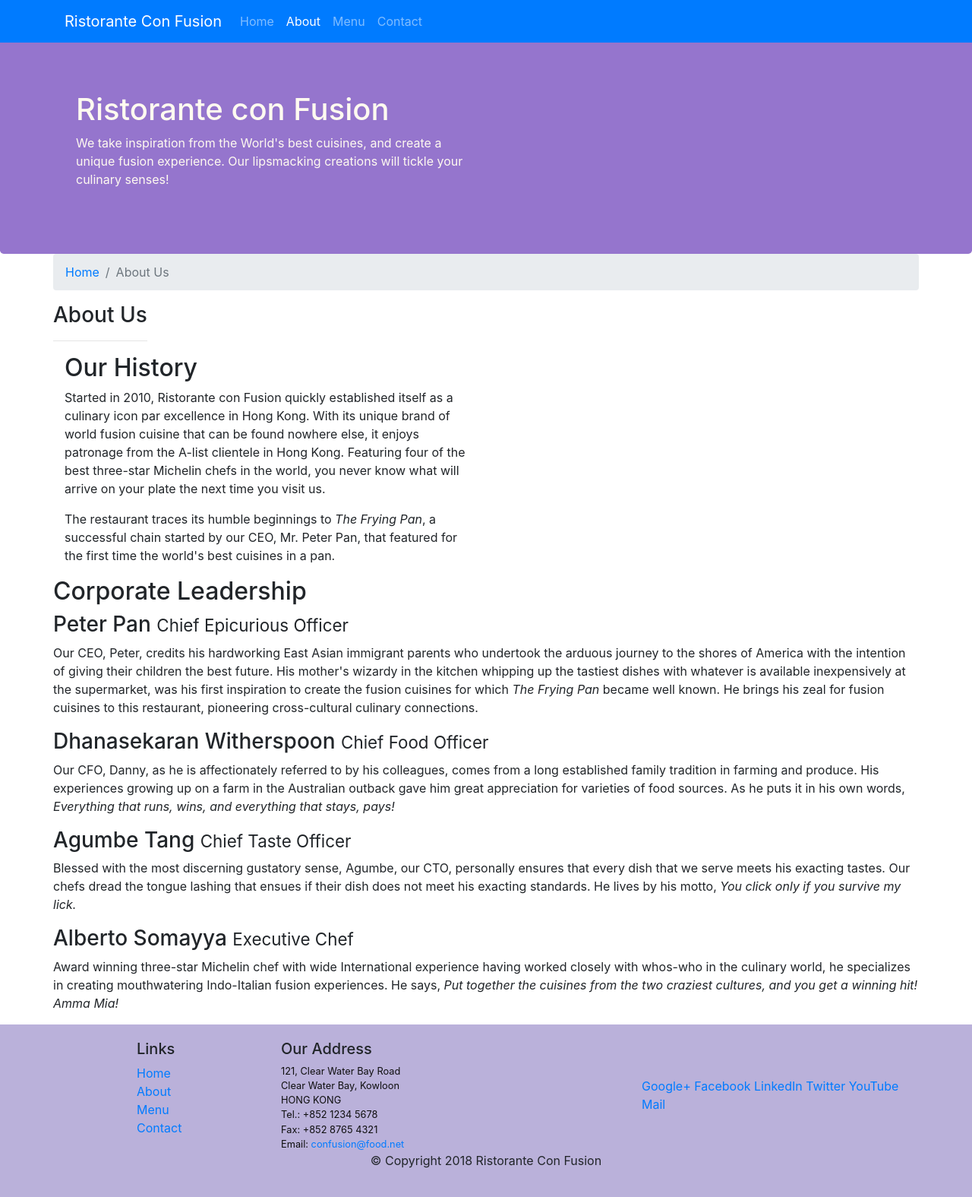
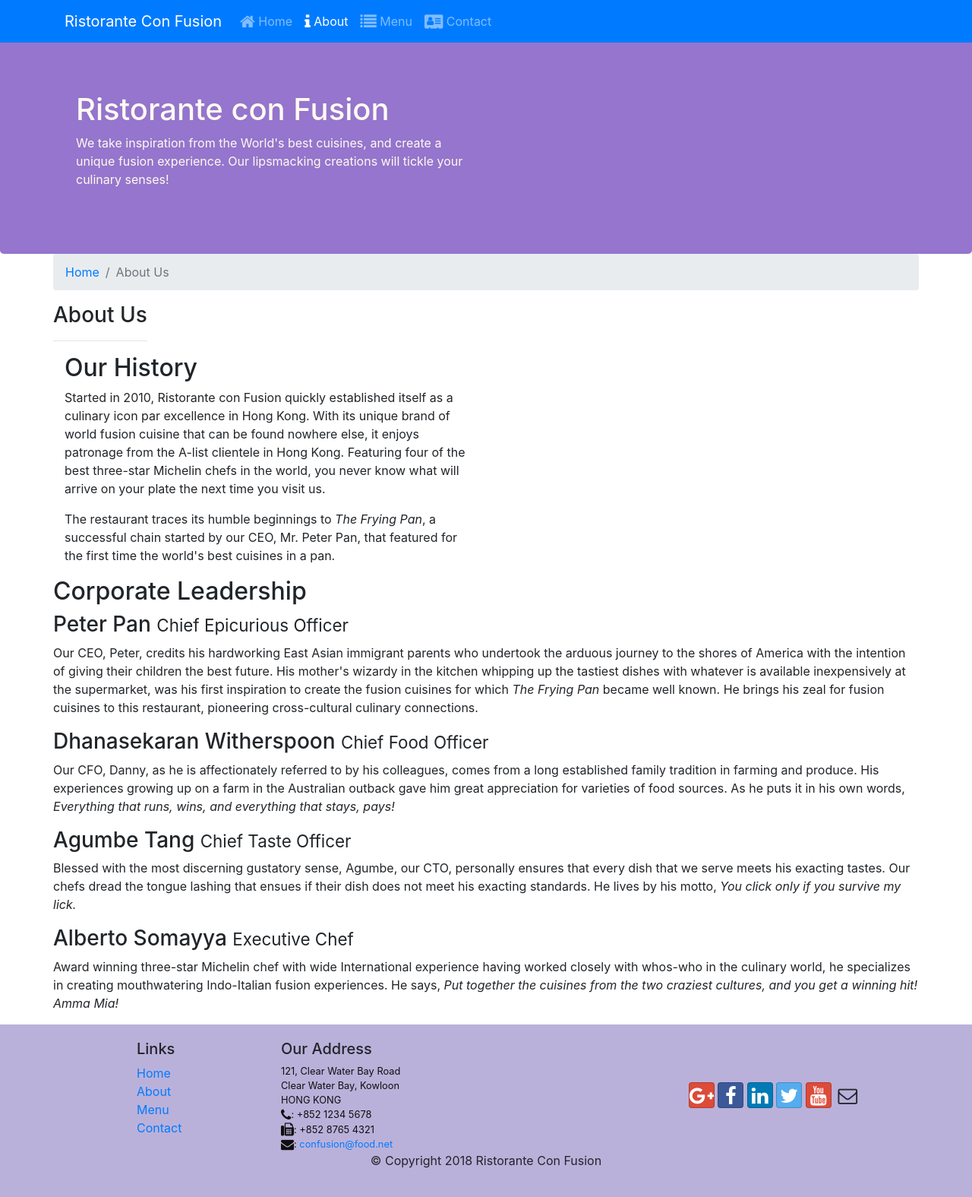
Before and after one commit to prachuryanath/git1, a website: page aboutus.html in a window 1280 px wide. Shown: the whole page at 76% size. Drawn offline with nearby package versions, Linux system fonts and the light colour scheme.

Commit message:
2nd week 3

```diff
--- a/aboutus.html
+++ b/aboutus.html
@@ -11,6 +11,8 @@
 
     <!-- Bootstrap CSS -->
     <link rel="stylesheet" href="node_modules/bootstrap/dist/css/bootstrap.min.css">
+    <link rel="stylesheet" href="node_modules/font-awesome/css/font-awesome.min.css">
+    <link rel="stylesheet" href="node_modules/bootstrap-social/bootstrap-social.css">
     <link rel="stylesheet" href="css/style.css">
 </head>
 
@@ -19,10 +21,10 @@
         <div class="container">
            <a class="navbar-brand" href="./index.html">Ristorante Con Fusion</a>
                 <ul class="navbar-nav mr-auto">
-                    <li class="nav-item"><a class="nav-link" href="./index.html">Home</a></li>
-                    <li class="nav-item active"><a class="nav-link" href="#">About</a></li>
-                    <li class="nav-item"><a class="nav-link" href="#">Menu</a></li>
-                    <li class="nav-item"><a class="nav-link" href="#">Contact</a></li>
+                    <li class="nav-item"><a class="nav-link" href="./index.html"><span class="fa fa-home fa-lg"></span> Home</a></li>
+                    <li class="nav-item active"><a class="nav-link" href="#"><span class="fa fa-info fa-lg"></span> About</a></li>
+                    <li class="nav-item"><a class="nav-link" href="#"><span class="fa fa-list fa-lg"></span> Menu</a></li>
+                    <li class="nav-item"><a class="nav-link" href="#"><span class="fa fa-address-card fa-lg"></span> Contact</a></li>
                 </ul>
         </div>
     </nav>
@@ -95,19 +97,20 @@
 		              121, Clear Water Bay Road<br>
 		              Clear Water Bay, Kowloon<br>
 		              HONG KONG<br>
-		              Tel.: +852 1234 5678<br>
-		              Fax: +852 8765 4321<br>
-		              Email: <a href="mailto:confusion@food.net">confusion@food.net</a>
+                      <i class="fa fa-phone fa-lg"></i>: +852 1234 5678<br>
+                      <i class="fa fa-fax fa-lg"></i>: +852 8765 4321<br>
+                      <i class="fa fa-envelope fa-lg"></i>:
+                      <a href="mailto:confusion@food.net">confusion@food.net</a>
 		           </address>
                 </div>
                 <div div class="col-12 col-sm-4 align-self-center">
-                    <div>
-                        <a href="http://google.com/+">Google+</a>
-                        <a href="http://www.facebook.com/profile.php?id=">Facebook</a>
-                        <a href="http://www.linkedin.com/in/">LinkedIn</a>
-                        <a href="http://twitter.com/">Twitter</a>
-                        <a href="http://youtube.com/">YouTube</a>
-                        <a href="mailto:">Mail</a>
+                    <div class="text-center">
+                        <a class="btn btn-social-icon btn-google" href="http://google.com/+"><i class="fa fa-google-plus"></i></a>
+                        <a class="btn btn-social-icon btn-facebook" href="http://www.facebook.com/profile.php?id="><i class="fa fa-facebook"></i></a>
+                        <a class="btn btn-social-icon btn-linkedin" href="http://www.linkedin.com/in/"><i class="fa fa-linkedin"></i></a>
+                        <a class="btn btn-social-icon btn-twitter" href="http://twitter.com/"><i class="fa fa-twitter"></i></a>
+                        <a class="btn btn-social-icon btn-google" href="http://youtube.com/"><i class="fa fa-youtube"></i></a>
+                        <a class="btn btn-social-icon" href="mailto:"><i class="fa fa-envelope-o"></i></a>
                     </div>
                 </div>
            </div>
--- a/package.json
+++ b/package.json
@@ -15,6 +15,8 @@
   },
   "dependencies": {
     "bootstrap": "^4.5.2",
+    "bootstrap-social": "^5.1.1",
+    "font-awesome": "^4.7.0",
     "jquery": "^3.3.1",
     "popper.js": "^1.12.9"
   }
```
Also changed, not shown: index.html (+17 -17 lines), 1 other file.
